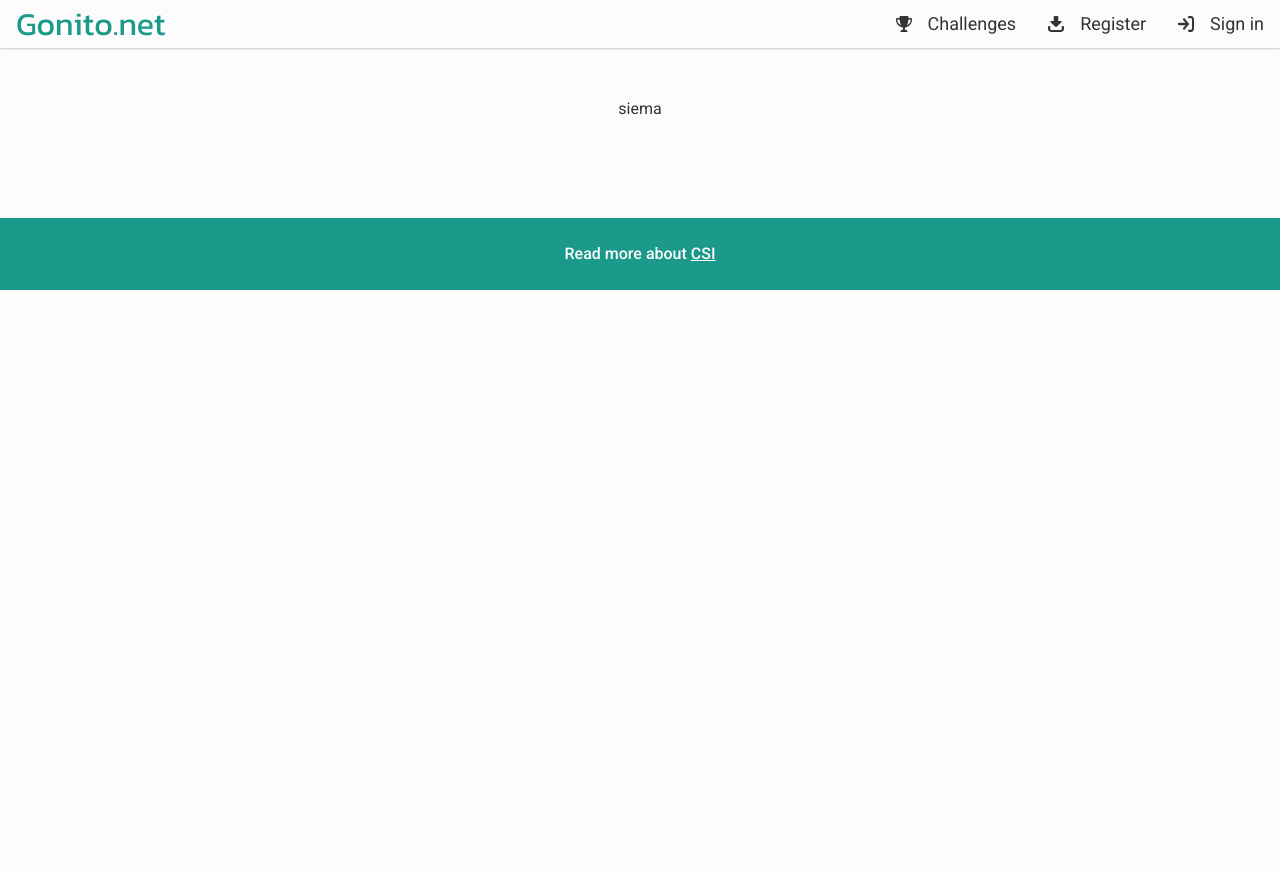
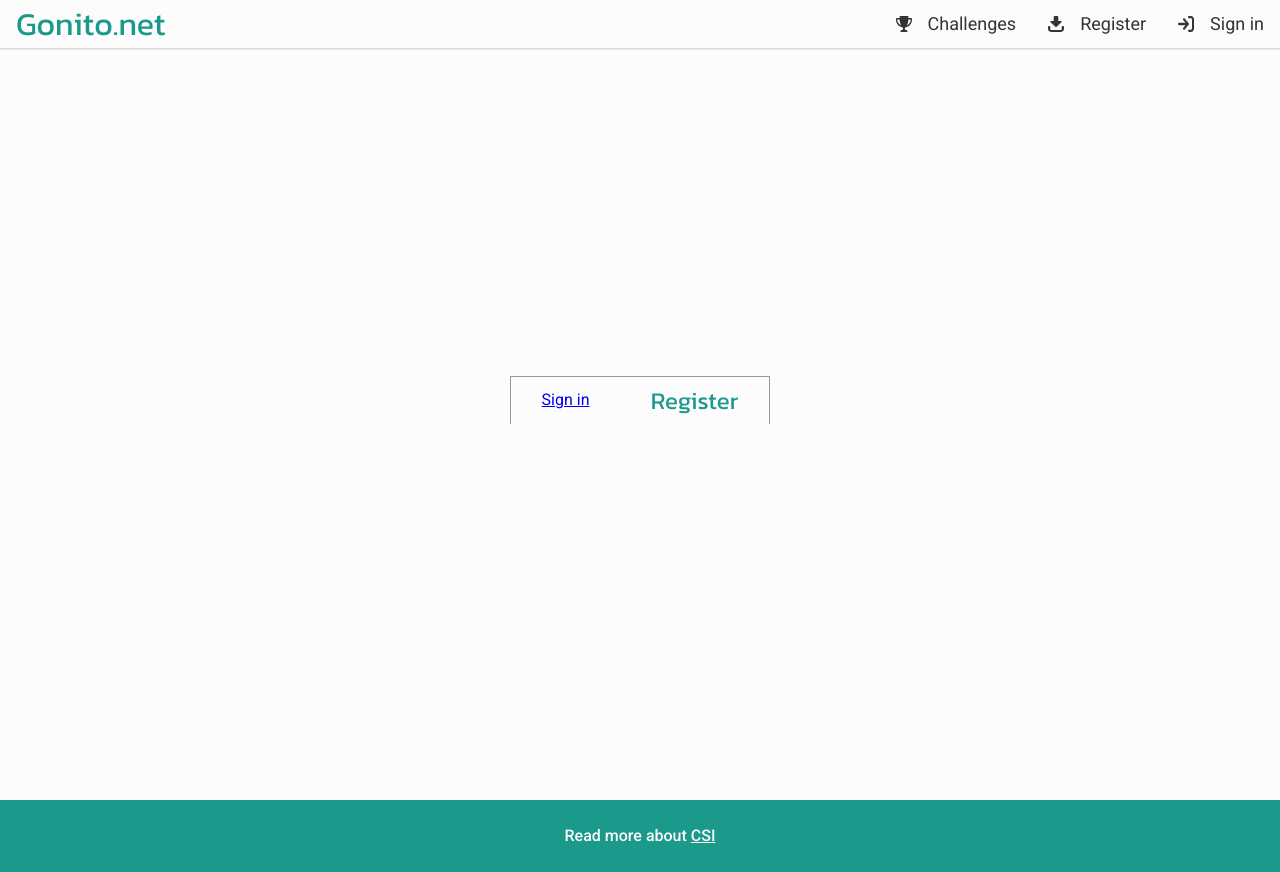
Before and after one commit to amu-cai/amueval-frontend, a React (Create React App) app: page /register in a window 1280 px wide. Before the commit the page ends 800 px from the top, so only its background shows below. Built offline with nearby package versions, Linux system fonts and the light colour scheme.

Commit message:
AuthHeader component init

```diff
--- /dev/null
+++ b/src/components/elements/AuthHeader.js
@@ -0,0 +1,51 @@
+import React from 'react';
+import {FlexRow} from '../../utils/containers';
+import styled from 'styled-components';
+import {H3} from '../../utils/fonts';
+import {Link} from 'react-router-dom';
+import PropsTypes from 'prop-types';
+
+const AuthHeaderStyle = styled(FlexRow)`
+  border-width: 1px 1px 0 1px;
+  border-style: solid;
+  border-color: ${({theme}) => theme.colors.dark05};
+  width: 260px;
+  height: 48px;
+  justify-content: space-around;
+
+  h1 {
+    color: ${({theme}) => theme.colors.green};
+  }
+`;
+
+const AuthHeader = (props) => {
+    if (props.register) {
+        return (
+            <AuthHeaderStyle>
+                <H3 as='h1' order='2'>
+                    Register
+                </H3>
+                <Link to='/login'>
+                    Sign in
+                </Link>
+            </AuthHeaderStyle>
+        );
+    } else {
+        return (
+            <AuthHeaderStyle>
+                <H3 as='h1'>
+                    Sign in
+                </H3>
+                <Link to='/register'>
+                    Register
+                </Link>
+            </AuthHeaderStyle>
+        );
+    }
+};
+
+AuthHeader.propTypes = {
+    register: PropsTypes.bool.isRequired,
+};
+
+export default AuthHeader;
--- a/src/pages/Register.js
+++ b/src/pages/Register.js
@@ -1,10 +1,11 @@
 import React from 'react';
 import {FlexColumn} from '../utils/containers';
+import AuthHeader from '../components/elements/AuthHeader';
 
 const Register = () => {
     return (
-        <FlexColumn margin='100px 0'>
-            siema
+        <FlexColumn width='100%' height='100vh'>
+            <AuthHeader register={true}/>
         </FlexColumn>
     );
 };
--- a/src/utils/containers.js
+++ b/src/utils/containers.js
@@ -22,6 +22,7 @@ const Container = styled.div`
   text-transform: ${({textTransform}) => textTransform ? textTransform : 'none'};
   opacity: ${({opacity}) => opacity ? opacity : '1'};
   transform: translate(${({translateX}) => translateX ? translateX : 0}, ${({translateY}) => translateY ? translateY : 0});
+  order: ${({order}) => order ? order : '0'};
 `;
 
 const FlexRow = styled(Container)`
```
